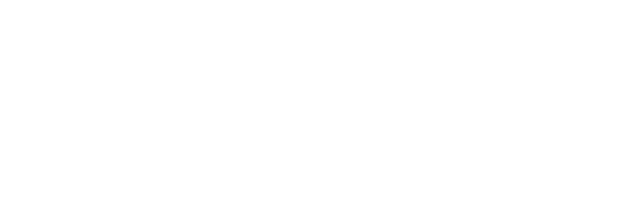
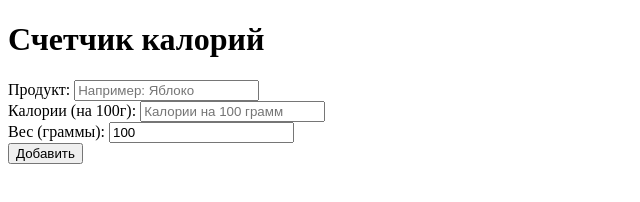
Before and after one commit to jroslav235/Project-, a plain HTML site: page index.html in a window 1280 px wide. Shown: the whole page, without its empty margins (0-640 px from the left). Drawn offline with Linux system fonts and the light colour scheme.

Commit message:
Update index.html "1 TYPE"

```diff
--- a/index.html
+++ b/index.html
@@ -1,22 +1,31 @@
 <!DOCTYPE html>
-<html lang="en">
- <head>
+<html lang="ru">
+<head>
+    <meta charset="UTF-8">
+    <meta name="viewport" content="width=device-width, initial-scale=1.0">
+    <title>Счетчик калорий</title>
     <link rel="stylesheet" href="style.css">
-
-
-
-
-
-
-
-
 </head>
 <body>
+    <div class="container">
+        <h1>Счетчик калорий</h1>
 
+        <div class="form-group">
+            <label for="food">Продукт:</label>
+            <input type="text" id="food" placeholder="Например: Яблоко">
+        </div>
 
+        <div class="form-group">
+            <label for="calories">Калории (на 100г):</label>
+            <input type="number" id="calories" placeholder="Калории на 100 грамм">
+        </div>
 
+        <div class="form-group">
+            <label for="weight">Вес (граммы):</label>
+            <input type="number" id="weight" placeholder="Вес в граммах" value="100">
+        </div>
 
-
-
-<script src="script.js"></script>
-</body>
+        <button onclick="addFood()">Добавить</button>
+    </div>
+    <script src="script.js"></script>
+</html>
```
